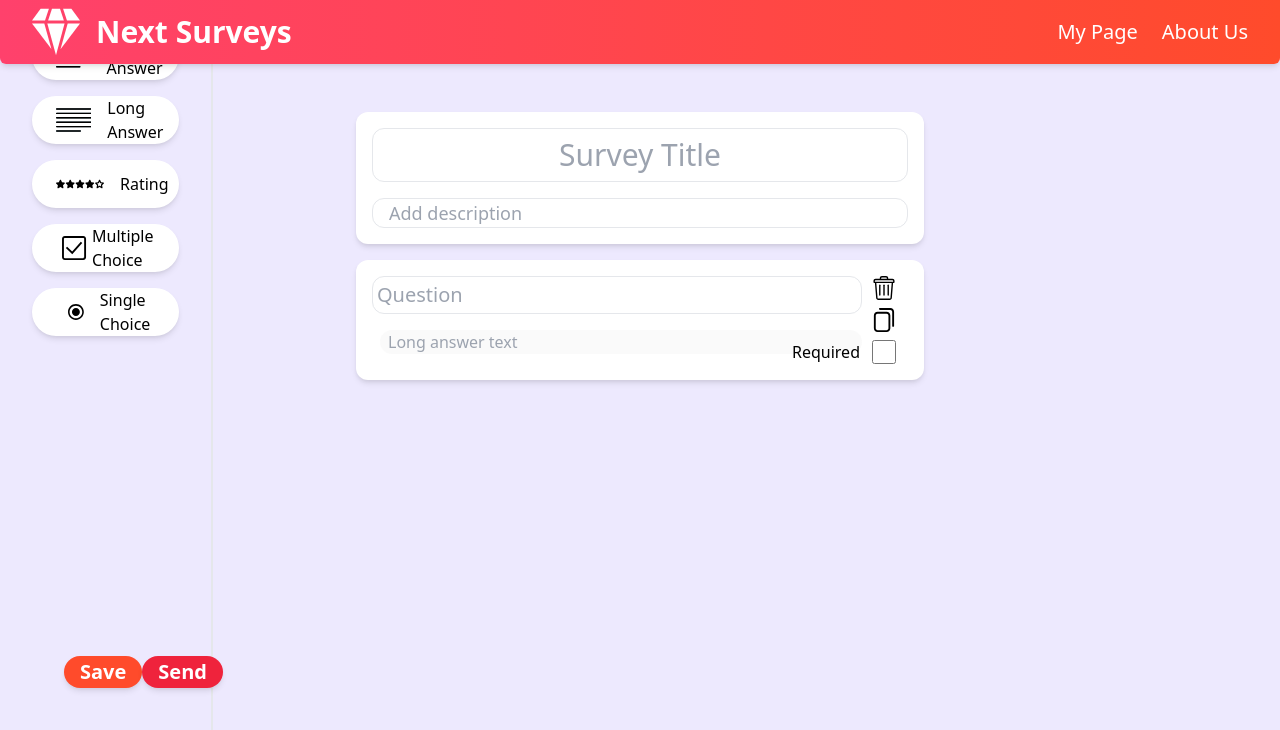
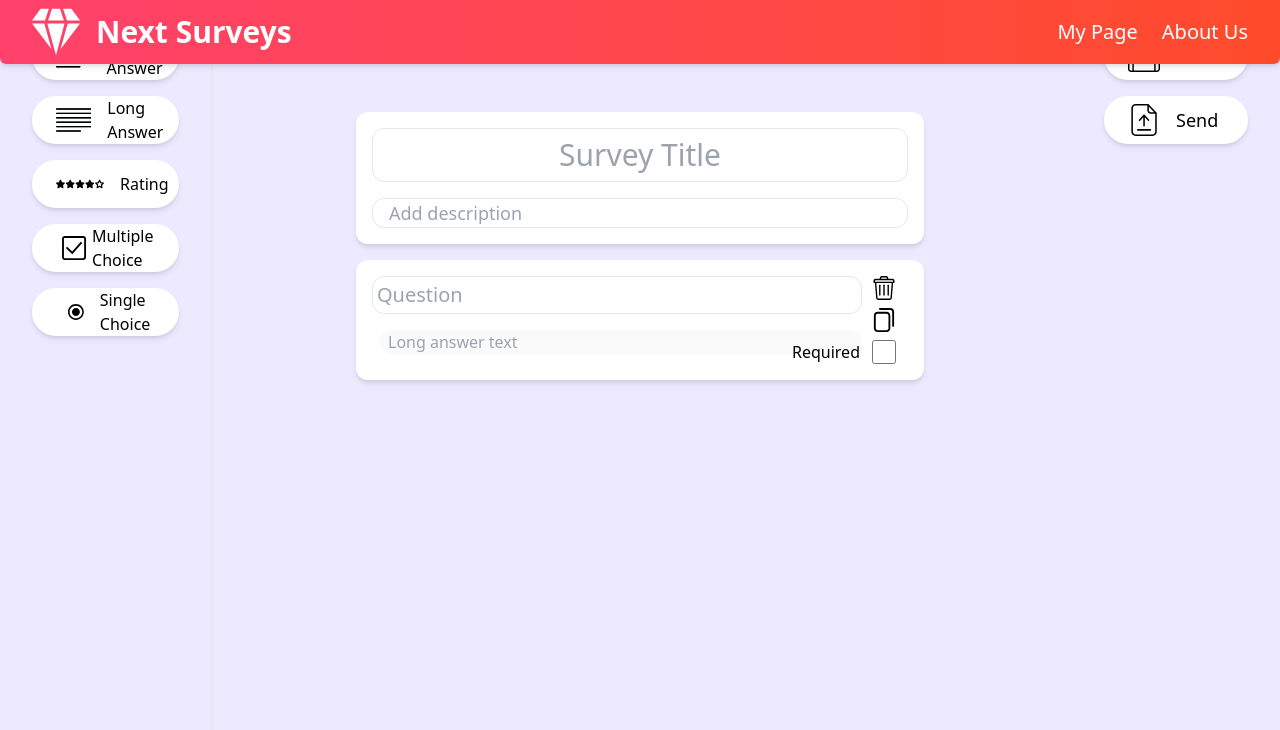
Before and after one commit to Spafi/online-surveys, a React (Create React App) app: page /create in a window 1280 px wide. Both pictures are taken after a click on the element "Long Answer". Shown: the top 730 px of the page. Built offline with nearby package versions, Linux system fonts and the light colour scheme; what tailwindcss-border-gradients would draw is missing.

Commit message:
Add save & send buttons

```diff
--- a/src/components/surveyCreation/SurveyCreation.js
+++ b/src/components/surveyCreation/SurveyCreation.js
@@ -4,11 +4,13 @@ import { ReactComponent as ShortText } from './icons/short-text.svg';
 import { ReactComponent as Rating } from './icons/rating.svg';
 import { ReactComponent as Radio } from './icons/radio.svg';
 import { ReactComponent as Checkbox } from './icons/checkbox.svg';
+import { ReactComponent as Save } from './icons/save.svg';
+import { ReactComponent as Upload } from './icons/upload.svg';
 
 import Question from './Question';
 import UUIDv4 from '../Utils';
 
-const SurveyCreation = (props) => {
+const SurveyCreation = () => {
 	// eslint-disable-next-line
 	const [title, setTitle] = useState('');
 	// eslint-disable-next-line
@@ -138,19 +140,6 @@ const SurveyCreation = (props) => {
 						<p>Single Choice</p>
 					</div>
 				</div>
-				{questions.length > 0 && (
-					<div className='pl-8 pb-20 flex justify-between w-full'>
-						<button
-							onClick={handleSave}
-							className='bg-m-orange text-white font-bold text-xl h-8 px-4 cursor-pointer shadow-md hover:shadow-xl flex items-center rounded-3xl transition duration-300 ease-in-out transform hover:scale-110 hover:-translate-y-1'
-						>
-							Save
-						</button>
-						<button className='bg-m-red text-white font-bold text-xl h-8 px-4 cursor-pointer shadow-md hover:shadow-xl flex items-center rounded-3xl transition duration-300 ease-in-out transform hover:scale-110 hover:-translate-y-1'>
-							Send
-						</button>
-					</div>
-				)}
 			</div>
 			{/* END Left Buttons */}
 
@@ -187,6 +176,26 @@ const SurveyCreation = (props) => {
 				))}
 			</div>
 			{/* END Survey Display */}
+
+			<div className='fixed right-0 h-screen w-52 p-8 flex flex-col justify-between'>
+				{questions.length > 0 && (<div className='flex flex-col gap-4'>
+					<div
+						onClick={handleSave}
+						className='bg-white h-12 cursor-pointer text-lg shadow-md hover:shadow-xl flex items-center rounded-3xl pl-6 transition duration-300 ease-in-out transform hover:scale-110 hover:-translate-y-1'
+					>
+						<Save className='h-8 pr-4' />
+						<p>Save</p>
+					</div>
+
+					<div
+						// onClick={handleSave}
+						className='bg-white h-12 cursor-pointer text-lg shadow-md hover:shadow-xl flex items-center rounded-3xl pl-6 transition duration-300 ease-in-out transform hover:scale-110 hover:-translate-y-1'
+					>
+						<Upload className='h-12 pr-4 w-12' />
+						<p>Send</p>
+					</div>
+				</div>)}
+			</div>
 		</div>
 	);
 };
```
Also changed, not shown: src/components/surveyCreation/icons/save.svg (added), src/components/surveyCreation/icons/upload.svg (added).
